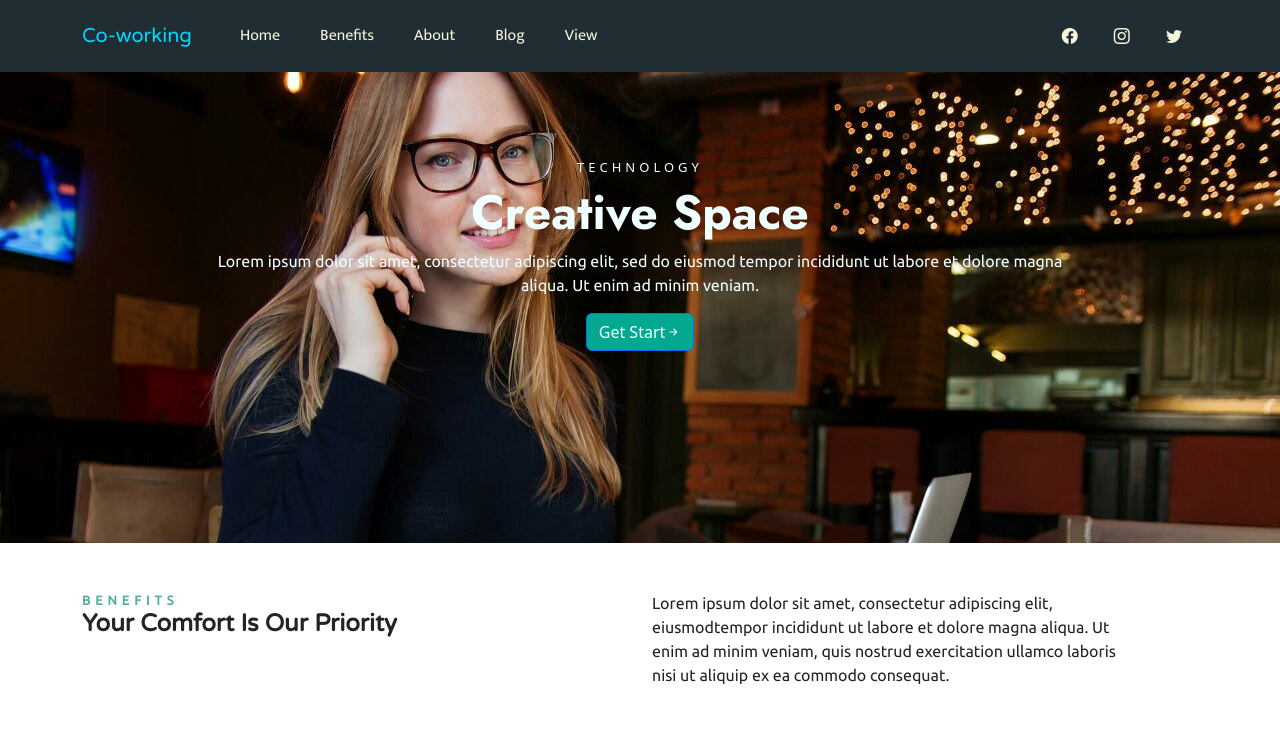
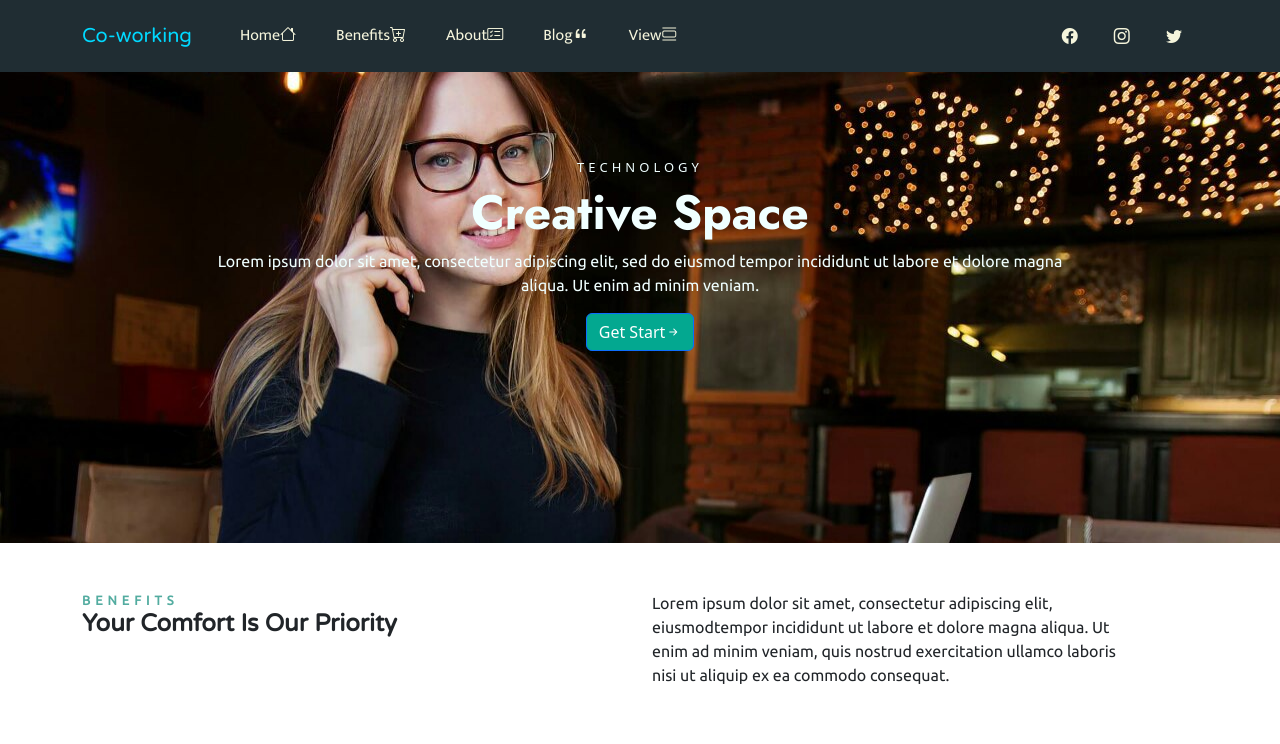
Before and after one commit to zelalem888/Website-clone, a plain HTML site: page index.html in a window 1280 px wide. Shown: the top 744 px of the page. Drawn offline with nearby package versions, Linux system fonts and the light colour scheme.

Commit message:
Update index.html

```diff
--- a/index.html
+++ b/index.html
@@ -29,19 +29,19 @@
                 <div class="collapse navbar-collapse" id="menu">
                     <ul class="navbar-nav ml-auto ">
                         <li class="nav-item pl-1 ms-4">
-                            <a class="nav-link " href="#">Home</a>
+                            <a class="nav-link " href="#">Home<i class="bi bi-house"></i></a>
                         </li>
                         <li class="nav-item pl-1 ms-4">
-                            <a class="nav-link" href="#">Benefits</a>
+                            <a class="nav-link" href="#">Benefits<i class="bi bi-cart-plus"></i></a>
                         </li>
                         <li class="nav-item pl-1 ms-4">
-                            <a class="nav-link" href="#">About</a>
+                            <a class="nav-link" href="#">About<i class="bi bi-card-checklist"></i></a>
                         </li>
                         <li class="nav-item pl-1 ms-4">
-                            <a class="nav-link " href="#">Blog</a>
+                            <a class="nav-link " href="#">Blog<i class="bi bi-quote"></i></a>
                         </li>
                         <li class="nav-item pl-1 ms-4">
-                            <a class="nav-link " href="#">View</a>
+                            <a class="nav-link " href="#">View<i class="bi bi-view-list"></i></a>
                         </li>
                     </ul>
                     <div class="ms-auto icons">
```
